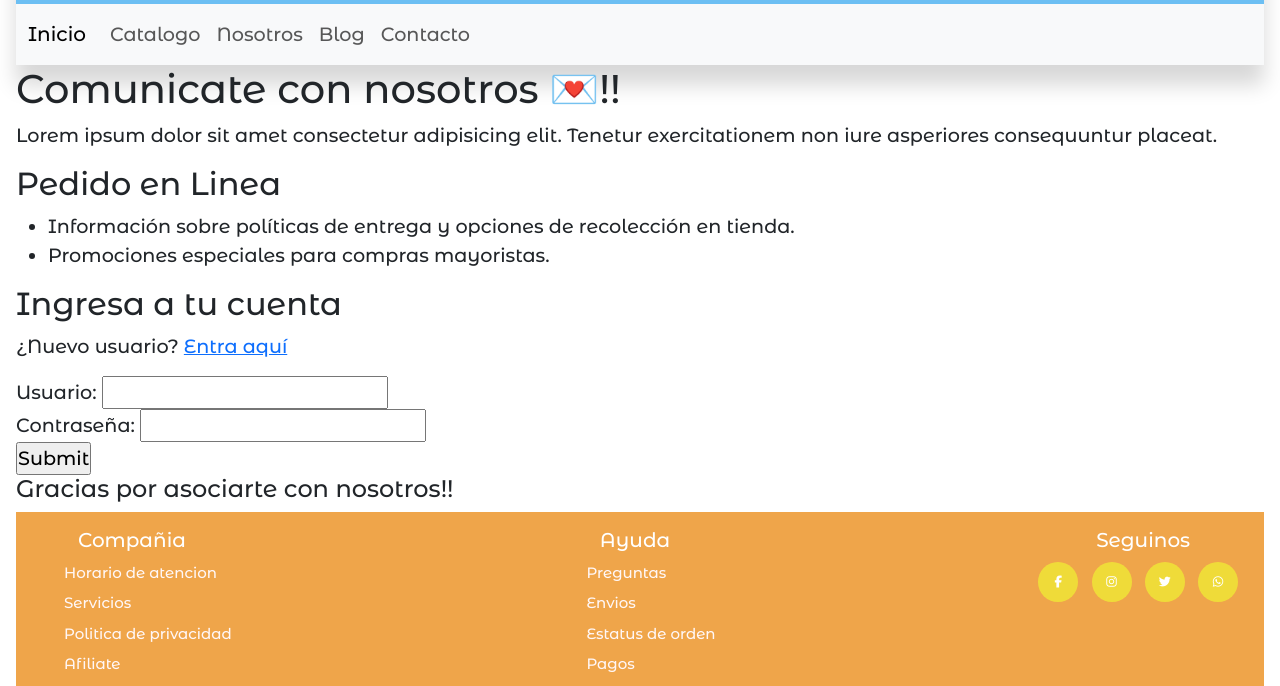
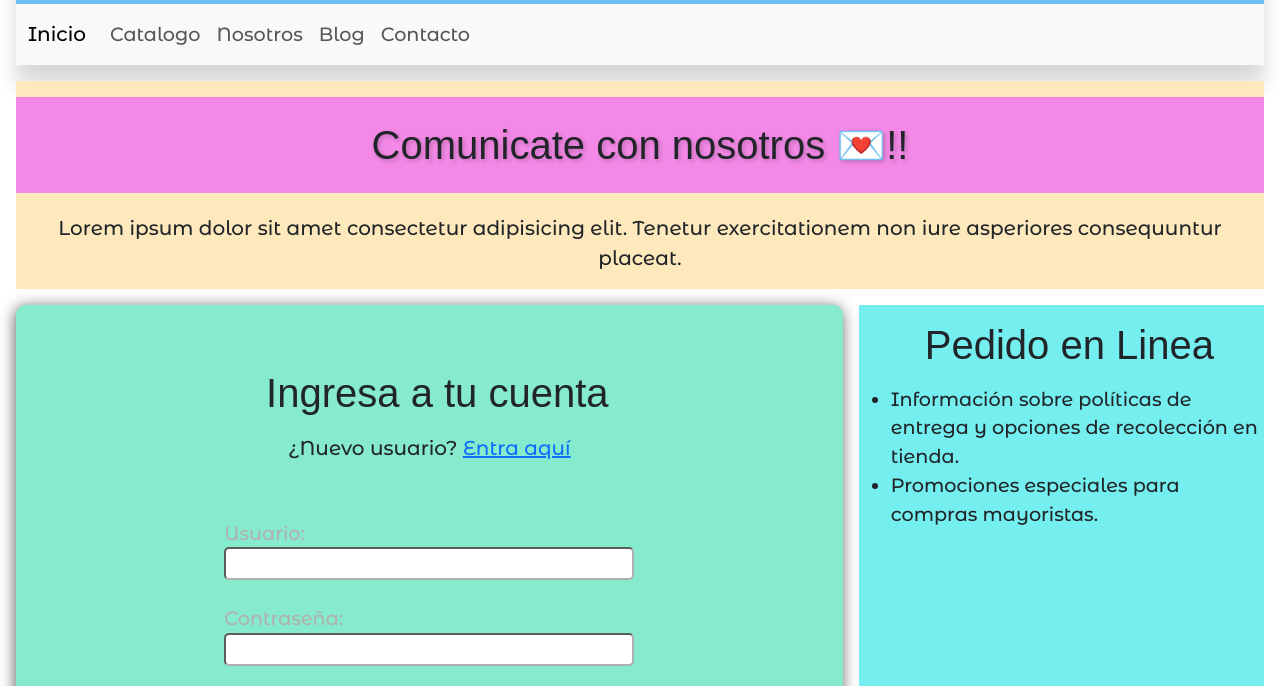
Before and after one commit to Mariajose-Rojo/Tercer__PreEntrega_Rojo, a plain HTML site: page pages/contacto.html in a window 1280 px wide. Shown: the part 114-800 px from the top of the page. Drawn offline with nearby package versions, Linux system fonts and the light colour scheme; a web font is replaced by a local one.

Commit message:
Estilo page contacto

```diff
--- a/css/style.css
+++ b/css/style.css
@@ -27,21 +27,28 @@ body {
   position: relative;
   min-height: 100vw; }
 
-.titulo_principal, .main_index .titulo1, .main_catalogo .titulo1, .main_nosotros .titulo1, .main_blog h1 {
+.titulo_principal, .main_index .titulo1, .main_catalogo .titulo1, .main_nosotros .titulo1, .main_blog .titulo1, .grid_contacto .cabecera .titulo1 {
   font-family: "Mochiy Pop P One", sans-serif;
   font-size: 2.5rem;
   font-weight: 700px;
   text-align: center;
   margin-bottom: 20px;
   margin-top: 1rem;
-  text-shadow: 2px 2px 4px rgba(0, 0, 0, 0.2); }
+  text-shadow: 2px 2px 4px rgba(0, 0, 0, 0.2);
+  background-color: #f388e6;
+  padding: 1.5rem 2rem 1.5rem 2rem; }
 
-.titulo_secundario {
+.titulo_secundario, .grid_contacto .apartado h2, .grid_contacto .form .text_form h2 {
   font-family: "Madimi One", sans-serif;
-  font-size: 1.7rem;
+  text-align: center;
+  font-size: 2.5rem;
   margin-bottom: 1rem;
   margin-top: 1rem;
   padding-left: 1rem; }
+
+.parrafo_general, .grid_contacto .cabecera p {
+  font-size: 20px;
+  text-align: center; }
 
 .texto_centrado_box, .main_index .grid_container .texto_top, .main_index .grid_container .texto_ofertas, .main_index .grid_container .texto_snack {
   display: flex;
@@ -53,6 +60,8 @@ body {
   /* Centra horizontalmente el contenido */
   text-align: center;
   padding: 2rem; }
+  .texto_centrado_box h2, .main_index .grid_container .texto_top h2, .main_index .grid_container .texto_ofertas h2, .main_index .grid_container .texto_snack h2 {
+    font-family: "Madimi One", sans-serif; }
 
 .texto_resaltado, .main_blog .grid_page3 h2 {
   background-color: rgba(0, 0, 0, 0.584);
@@ -64,7 +73,7 @@ body {
   text-align: center;
   font-size: 20px; }
 
-.boton_seleccion, .main_index .grid_container .texto_top .boton, .main_index .grid_container .texto_ofertas .boton, .main_index .grid_container .texto_snack .boton, .container_p1 .box_container .box .boton {
+.boton_seleccion, .main_index .grid_container .texto_top .boton, .main_index .grid_container .texto_ofertas .boton, .main_index .grid_container .texto_snack .boton, .container_p1 .box_container .box .boton, .grid_contacto .form .form_container .form_submit {
   display: inline-block;
   font-size: 16px;
   font-weight: 300px;
@@ -117,6 +126,8 @@ body {
 /* -------------------------- GRILLAS -------------------------- */
 .main_index {
   margin-bottom: 1rem; }
+  .main_index .titulo1 {
+    /* arriba, derecha, abajo,izquierda */ }
   .main_index .grid_container {
     display: grid;
     grid-template-columns: repeat(2, 1fr);
@@ -262,7 +273,6 @@ body {
 .main_blog {
   display: flex;
   flex-direction: column;
-  align-items: center;
   margin-top: 1rem; }
   .main_blog .grid_page3 {
     display: grid;
@@ -334,6 +344,68 @@ body {
  "img3"
  "img4"
  "img5"; } }
+
+/* ------------------ PAGE 4 ------------------ */
+.grid_contacto {
+  display: grid;
+  justify-content: center;
+  grid-template-columns: repeat(3, 1fr);
+  grid-template-areas: "titulo titulo titulo"
+ "form form aside";
+  gap: 1rem;
+  margin-top: 1rem;
+  margin-bottom: 1rem; }
+  .grid_contacto .cabecera {
+    grid-area: titulo;
+    background-color: #fee9bd; }
+  .grid_contacto .apartado {
+    grid-area: aside;
+    background-color: #74eeee; }
+  .grid_contacto .form {
+    grid-area: form;
+    display: flex;
+    flex-direction: column;
+    flex-wrap: wrap;
+    align-items: center;
+    justify-content: center;
+    background-color: #86EACC;
+    padding: 3rem 2rem;
+    border-radius: 10px;
+    box-shadow: -1px 2px 15px 0px #646262;
+    gap: 1.5rem; }
+    .grid_contacto .form .text_form p {
+      font-size: 20px;
+      text-align: center; }
+    .grid_contacto .form .form_container {
+      margin-top: 1rem;
+      display: grid;
+      gap: 1rem; }
+      .grid_contacto .form .form_container .form_group {
+        position: relative;
+        color: #b1b0b0; }
+        .grid_contacto .form .form_container .form_group .form_input {
+          width: 100%;
+          font-family: "Montserrat Alternates", sans-serif;
+          border-radius: 5px;
+          border-color: #b1b0b0;
+          margin-bottom: .5rem; }
+      .grid_contacto .form .form_container .form_submit {
+        align-items: center;
+        justify-content: center;
+        margin-top: 1rem; }
+
+.grid_contacto .form .form_container .form_submit:hover {
+  background-color: #6cbff3; }
+
+/* --------  MEDIA QUERY ----------*/
+/* Estrategia responsive = Mobile Last */
+@media (max-width: 900px) {
+  /* Modificar medida page 4, paso de grid a flex en columna */
+  .grid_contacto {
+    display: flex;
+    justify-content: center;
+    flex-direction: column;
+    flex-wrap: wrap; } }
 
 .footer {
   display: flex;
--- a/pages/contacto.html
+++ b/pages/contacto.html
@@ -68,7 +68,7 @@
         </aside>
 
         <section class="form">
-          <div>
+          <div class="text_form">
             <h2>Ingresa a tu cuenta</h2>
             <p>¿Nuevo usuario?
               <a href="#" class="form_link">Entra aquí</a></p>
@@ -87,7 +87,7 @@
                 <!-- Deben coincidir la frase que esta en el for de label con el id de input -->
                 <input type="submit" class="form_submit">
           </form>
-          <h4 class="tit4">Gracias por asociarte con nosotros!!</h4>
+          <p>Gracias por asociarte con nosotros!!</p>
         </section>
     </main>
 
--- a/scss/main.scss
+++ b/scss/main.scss
@@ -12,5 +12,6 @@
 @import '../secciones/catalogo';
 @import '../secciones/nosotros';
 @import '../secciones/blog';
+@import '../secciones/contacto';
 @import '../secciones/footer';
 @import '../secciones/media_query';
--- a/secciones/_blog.scss
+++ b/secciones/_blog.scss
@@ -3,10 +3,10 @@
 .main_blog{
     display: flex;
     flex-direction: column;
-    align-items: center;
+    // align-items: center;
     margin-top: 1rem;
 
-    h1{
+    .titulo1{
         @extend .titulo_principal;
     }
 
--- /dev/null
+++ b/secciones/_contacto.scss
@@ -0,0 +1,125 @@
+/* ------------------ PAGE 4 ------------------ */
+
+.grid_contacto{
+    display: grid;
+    justify-content: center;
+    grid-template-columns: repeat(3, 1fr);
+    grid-template-areas:
+        "titulo titulo titulo"
+        "form form aside";
+
+    gap: 1rem;
+    margin-top: 1rem;
+    margin-bottom: 1rem;
+
+
+    .cabecera{
+        grid-area: titulo;
+        background-color: $crema;
+
+        .titulo1{
+            @extend .titulo_principal;
+        }
+
+        p{
+            @extend .parrafo_general;
+        }
+    }
+
+    .apartado{
+        grid-area: aside;
+        background-color: rgb(116, 238, 238);
+        h2{
+            @extend .titulo_secundario;
+        }
+    }
+
+
+    // ESTILO  DEL FORMULARIO
+    .form{
+        grid-area: form;
+
+        display: flex;
+        flex-direction: column;
+        flex-wrap: wrap;
+        align-items: center;
+        justify-content: center;
+
+        background-color:$verde;
+        // rgb(255, 252, 252);
+        padding: 3rem 2rem;
+        border-radius: 10px;
+        box-shadow: $sombra_box;
+        // 0 5px 10px -5px rgb(0 0 0 /30%)
+
+        gap: 1.5rem;
+
+        .text_form{
+            h2{
+                @extend .titulo_secundario;
+            }
+
+            p{
+                font-size: 20px;
+                text-align: center;
+            }
+        }
+
+
+        .form_container{
+            margin-top: 1rem;
+            display: grid;
+            gap: 1rem;
+
+            .form_group{
+                position: relative;
+                color: rgb(177, 176, 176);
+
+                .form_input{
+                    width: 100%;
+                    font-family:$fuente_general;
+                    // background-color: rgba(127, 255, 212, 0.231);
+                    border-radius: 5px;
+                    border-color:rgb(177, 176, 176) ;
+                    margin-bottom: .5rem;
+                }
+
+            }
+
+            .form_submit{
+                align-items: center;
+                justify-content: center;
+                margin-top: 1rem;
+                @extend .boton_seleccion;
+            }
+        }
+    }
+}
+
+// Pseudoclase para el boton de submit
+.grid_contacto .form .form_container .form_submit:hover{
+    background-color: $celeste;
+}
+
+// .form{
+//     grid-area: form;
+//     background-color: pink;
+//     display: flex;
+
+//     flex-direction: column;
+//     flex-wrap: wrap;
+// }
+
+
+    /* --------  MEDIA QUERY ----------*/
+/* Estrategia responsive = Mobile Last */
+@media (max-width: 900px){
+
+    /* Modificar medida page 4, paso de grid a flex en columna */
+    .grid_contacto{
+        display: flex;
+        justify-content: center;
+        flex-direction: column;
+        flex-wrap: wrap;
+     }
+}
```
Also changed, not shown: secciones/_index.scss (+7 -1 lines), utilidades/_extend.scss (+13 -1 lines).
